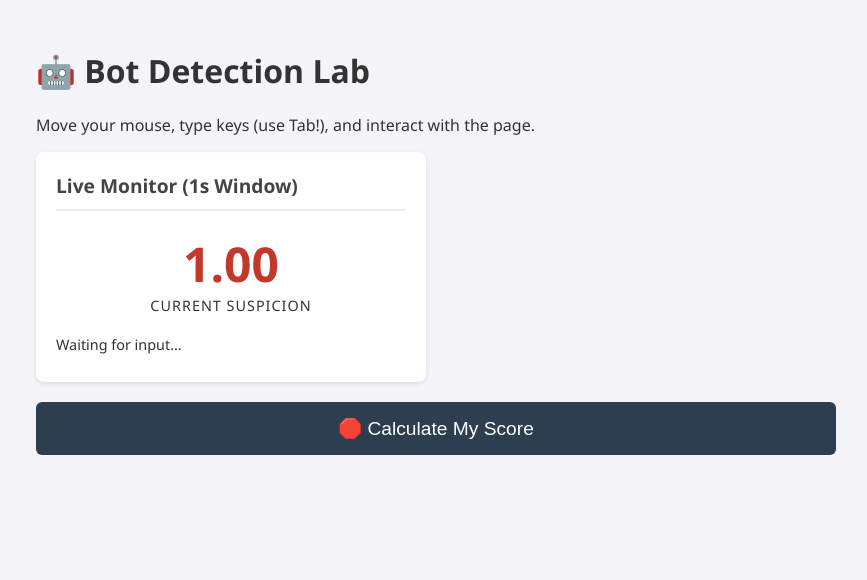
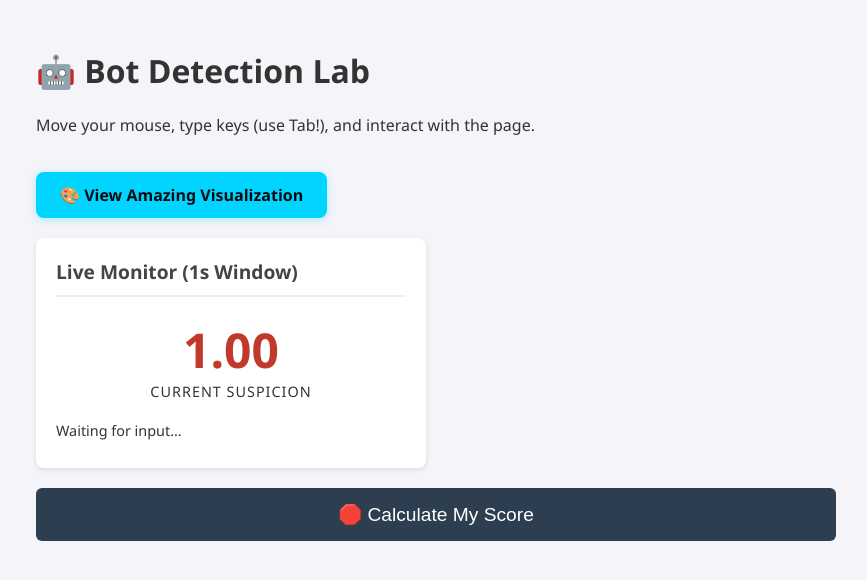
Before and after one commit to sedyldz/clickers, a website built with Vite: page index.html in a window 1280 px wide. Shown: the whole page, without its empty margins (204-1071 px from the left). Built offline with nearby package versions, Linux system fonts and the light colour scheme; a script that the page names is missing.

Commit message:
add link to index

```diff
--- a/index.html
+++ b/index.html
@@ -31,6 +31,24 @@
         button:hover { background: #34495e; }
         button:disabled { background: #95a5a6; cursor: not-allowed; }
 
+        a {
+            display: inline-block;
+            margin: 20px 0;
+            padding: 12px 24px;
+            background: #00d4ff;
+            color: #080a0f;
+            text-decoration: none;
+            border-radius: 8px;
+            font-weight: 600;
+            transition: all 0.2s;
+            box-shadow: 0 2px 8px rgba(0, 212, 255, 0.3);
+        }
+        a:hover {
+            background: #00b8e6;
+            transform: translateY(-2px);
+            box-shadow: 0 4px 12px rgba(0, 212, 255, 0.4);
+        }
+
 
         #final-section { display: none; border: 2px solid #2c3e50; }
     </style>
@@ -40,6 +58,10 @@
 <div class="container">
     <h1>🤖 Bot Detection Lab</h1>
     <p>Move your mouse, type keys (use Tab!), and interact with the page.</p>
+
+    <a href="visualization.html">
+        🎨 View Amazing Visualization
+    </a>
 
     <div class="grid">
         <div class="card">
```
